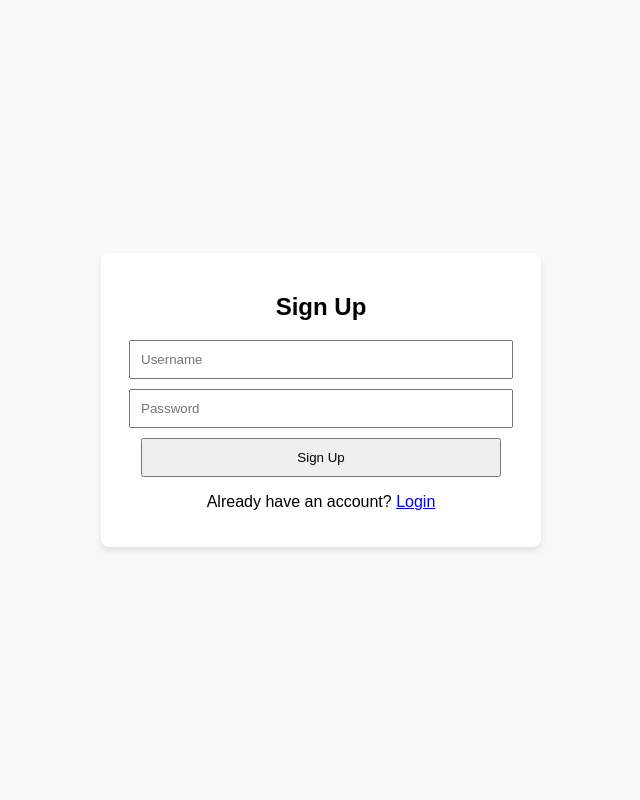
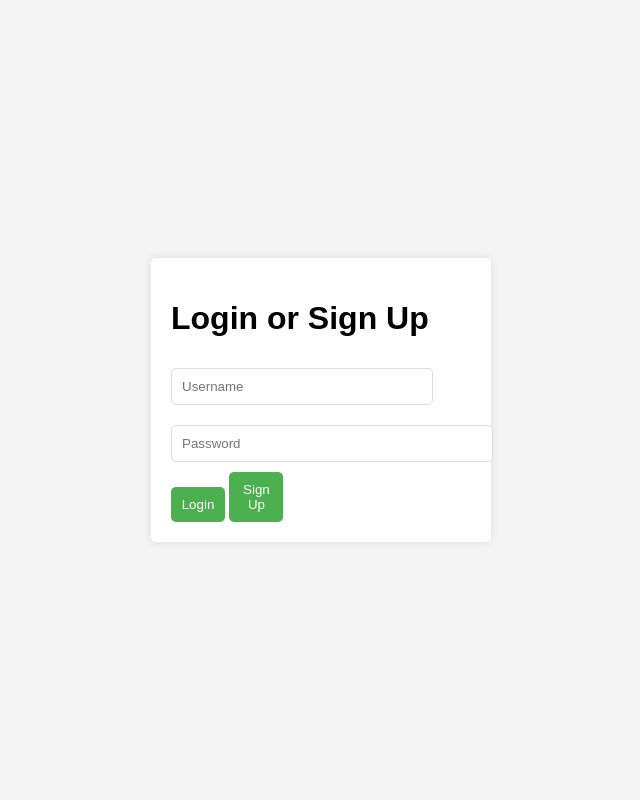
Before and after one commit to Harshhrp2511/Chatbot-using-Gemma2, a Flask app: page / in a window 1280 px wide. Shown: the whole page, without its empty margins (319-959 px from the left). Run offline with Flask 3, Linux system fonts and the light colour scheme.

Commit message:
add files

```diff
--- a/backend/static/script.js
+++ b/backend/static/script.js
@@ -1,39 +1,54 @@
-function toggleForms() {
-    document.getElementById("signup-form").style.display =
-        document.getElementById("signup-form").style.display === "none" ? "block" : "none";
-    document.getElementById("login-form").style.display =
-        document.getElementById("login-form").style.display === "none" ? "block" : "none";
+function signup() {
+    const username = document.getElementById("username").value;
+    const password = document.getElementById("password").value;
+
+    fetch("/signup", {
+        method: "POST",
+        headers: {
+            "Content-Type": "application/json"
+        },
+        body: JSON.stringify({ username, password })
+    })
+    .then(response => response.json())
+    .then(data => alert(data.message));
 }
 
-async function signup() {
-    const username = document.getElementById("signup-username").value;
-    const password = document.getElementById("signup-password").value;
+function login() {
+    const username = document.getElementById("username").value;
+    const password = document.getElementById("password").value;
 
-    const response = await fetch("/signup", {
+    fetch("/login", {
         method: "POST",
-        headers: { "Content-Type": "application/json" },
-        body: JSON.stringify({ username, password }),
+        headers: {
+            "Content-Type": "application/json"
+        },
+        body: JSON.stringify({ username, password })
+    })
+    .then(response => response.json())
+    .then(data => {
+        if (data.status === "success") {
+            window.location.href = "/chatbot";
+        } else {
+            alert(data.message);
+        }
     });
-
-    const data = await response.json();
-    alert(data.message);
-    if (data.status === "success") toggleForms();
 }
 
-async function login() {
-    const username = document.getElementById("login-username").value;
-    const password = document.getElementById("login-password").value;
+function sendMessage() {
+    const message = document.getElementById("user-message").value;
+    const chatBox = document.getElementById("chat-box");
 
-    const response = await fetch("/login", {
+    fetch("/chat", {
         method: "POST",
-        headers: { "Content-Type": "application/json" },
-        body: JSON.stringify({ username, password }),
+        headers: {
+            "Content-Type": "application/json"
+        },
+        body: JSON.stringify({ message })
+    })
+    .then(response => response.json())
+    .then(data => {
+        const botMessage = document.createElement("div");
+        botMessage.textContent = "Bot: " + data.response;
+        chatBox.appendChild(botMessage);
     });
-
-    const data = await response.json();
-    if (data.status === "success") {
-        window.location.href = "/chatbot";
-    } else {
-        alert(data.message);
-    }
 }
--- a/backend/static/styles.css
+++ b/backend/static/styles.css
@@ -1,37 +1,62 @@
 body {
     font-family: Arial, sans-serif;
-    background-color: #f9f9f9;
-    margin: 0;
-    padding: 0;
+    background-color: #f4f4f4;
     display: flex;
     justify-content: center;
     align-items: center;
     height: 100vh;
+    margin: 0;
 }
 
-.form-container, .chat-container {
-    width: 100%;
-    max-width: 400px;
-    background: #fff;
+.form-container {
+    width: 300px;
+    background-color: #fff;
     padding: 20px;
-    border-radius: 8px;
-    box-shadow: 0 4px 6px rgba(0, 0, 0, 0.1);
+    border-radius: 5px;
+    box-shadow: 0 0 10px rgba(0, 0, 0, 0.1);
 }
 
-.form-card {
-    text-align: center;
+input {
+    width: 100%;
+    padding: 10px;
+    margin: 10px 0;
+    border-radius: 5px;
+    border: 1px solid #ddd;
 }
 
-input, button {
-    display: block;
-    margin: 10px auto;
+button {
+    width: 100%;
     padding: 10px;
-    width: 90%;
+    background-color: #4CAF50;
+    color: white;
+    border: none;
+    border-radius: 5px;
+    cursor: pointer;
 }
 
-.logout-btn {
-    text-decoration: none;
-    color: #ff4d4f;
-    display: block;
-    margin-top: 10px;
+button:hover {
+    background-color: #45a049;
 }
+
+#chat-container {
+    width: 400px;
+    background-color: #fff;
+    padding: 20px;
+    border-radius: 5px;
+    box-shadow: 0 0 10px rgba(0, 0, 0, 0.1);
+}
+
+#chat-box {
+    height: 300px;
+    overflow-y: auto;
+    border: 1px solid #ddd;
+    margin-bottom: 10px;
+}
+
+input[type="text"] {
+    width: 80%;
+}
+
+button {
+    width: 18%;
+}
--- a/backend/templates/index.html
+++ b/backend/templates/index.html
@@ -3,30 +3,20 @@
 <head>
     <meta charset="UTF-8">
     <meta name="viewport" content="width=device-width, initial-scale=1.0">
-    <link rel="stylesheet" href="styles.css">
-    <title>Sign Up / Login</title>
+    <title>Login / Sign Up</title>
+    <link rel="stylesheet" href="{{ url_for('static', filename='styles.css') }}">
 </head>
 <body>
     <div class="form-container">
-        <div class="form-card" id="signup-form">
-            <h2>Sign Up</h2>
-            <form>
-                <input type="text" id="signup-username" placeholder="Username" required>
-                <input type="password" id="signup-password" placeholder="Password" required>
-                <button type="button" onclick="signup()">Sign Up</button>
-            </form>
-            <p>Already have an account? <a href="#" onclick="toggleForms()">Login</a></p>
-        </div>
-        <div class="form-card" id="login-form" style="display: none;">
-            <h2>Login</h2>
-            <form>
-                <input type="text" id="login-username" placeholder="Username" required>
-                <input type="password" id="login-password" placeholder="Password" required>
-                <button type="button" onclick="login()">Login</button>
-            </form>
-            <p>Don't have an account? <a href="#" onclick="toggleForms()">Sign Up</a></p>
-        </div>
+        <h1>Login or Sign Up</h1>
+        <form id="login-form" onsubmit="return false;">
+            <input type="text" id="username" placeholder="Username" required>
+            <input type="password" id="password" placeholder="Password" required>
+            <button type="button" onclick="login()">Login</button>
+            <button type="button" onclick="signup()">Sign Up</button>
+        </form>
     </div>
-    <script src="script.js"></script>
+
+    <script src="{{ url_for('static', filename='script.js') }}"></script>
 </body>
 </html>
```
Also changed, not shown: backend/templates/chatbot.html (+7 -9 lines).
